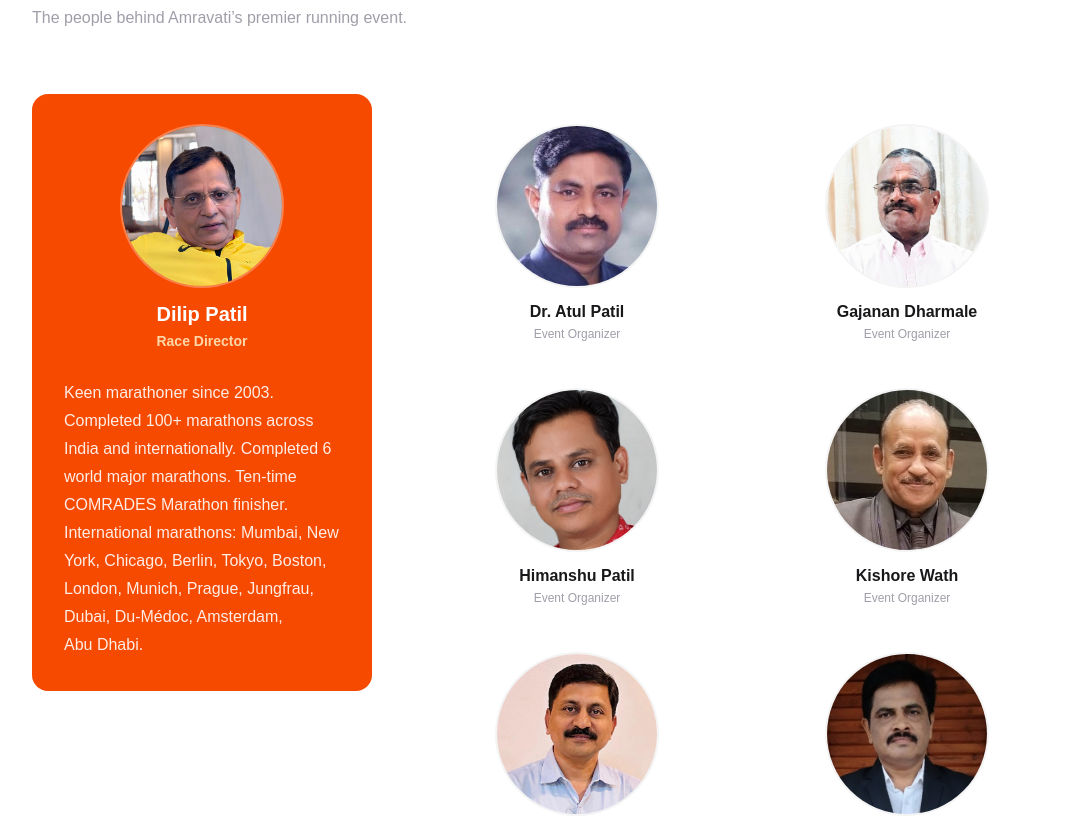
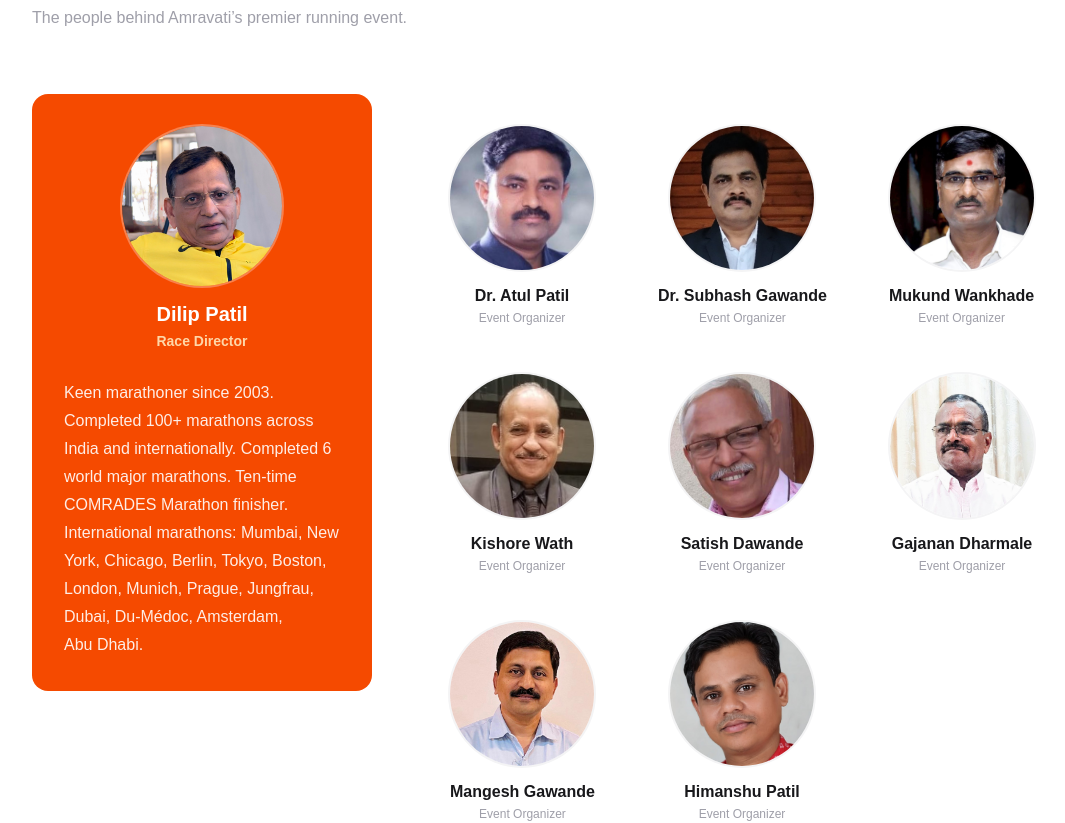
Before and after one commit to shreyas-patil/amt-marathon, a Next.js app: page /contact in a window 1280 px wide. Shown: the part 1860-2683 px from the top of the page, without its empty margins (96-1161 px from the left). Built offline with nearby package versions, Linux system fonts and the light colour scheme; no server answers; a web font is replaced by a local one.

Commit message:
add 2 new organizers, update the organizeres to be a specific list.

```diff
--- a/app/globals.css
+++ b/app/globals.css
@@ -124,3 +124,27 @@ body {
     animation: none;
   }
 }
+
+/* ── Organizer reveal (staggered scroll-in) ── */
+.organizer-reveal {
+  opacity: 0;
+  transform: translateY(18px);
+  will-change: opacity, transform;
+}
+.organizer-reveal.is-in {
+  opacity: 1;
+  transform: none;
+  transition:
+    opacity 0.6s cubic-bezier(0.16, 1, 0.3, 1),
+    transform 0.6s cubic-bezier(0.16, 1, 0.3, 1);
+  transition-delay: calc(var(--i, 0) * 70ms);
+}
+
+@media (prefers-reduced-motion: reduce) {
+  .organizer-reveal,
+  .organizer-reveal.is-in {
+    opacity: 1;
+    transform: none;
+    transition: none;
+  }
+}
--- a/components/ContactSection.tsx
+++ b/components/ContactSection.tsx
@@ -1,5 +1,6 @@
 'use client'
 
+import { useEffect, useRef, useState, type CSSProperties } from 'react'
 import Image from 'next/image'
 import siteData from '@/lib/data'
 import type { Organizer } from '@/lib/types'
@@ -7,6 +8,53 @@ import { trackEvent } from '@/lib/analytics'
 import { SectionTracker } from '@/components/SectionTracker'
 
 const { organizers, site, event, contact } = siteData
+
+type RevealState = 'idle' | 'hidden' | 'in'
+
+// Reveals on scroll, but only as an enhancement: SSR, no-JS, reduced-motion,
+// and environments without IntersectionObserver all render fully visible.
+function useReveal<T extends HTMLElement>() {
+  const ref = useRef<T>(null)
+  const [state, setState] = useState<RevealState>('idle')
+
+  useEffect(() => {
+    const el = ref.current
+    if (
+      !el ||
+      typeof IntersectionObserver === 'undefined' ||
+      window.matchMedia?.('(prefers-reduced-motion: reduce)').matches
+    ) {
+      return
+    }
+
+    setState('hidden')
+    const reveal = () => {
+      setState('in')
+      observer.disconnect()
+      clearTimeout(fallback)
+    }
+    const observer = new IntersectionObserver(
+      ([entry]) => entry.isIntersecting && reveal(),
+      { threshold: 0.15 }
+    )
+    observer.observe(el)
+    // Safety net: never leave the section blank if the observer never fires
+    // (e.g. full-page headless capture below the fold).
+    const fallback = setTimeout(reveal, 1500)
+
+    return () => {
+      observer.disconnect()
+      clearTimeout(fallback)
+    }
+  }, [])
+
+  return { ref, state }
+}
+
+function revealClass(state: RevealState) {
+  if (state === 'idle') return ''
+  return state === 'in' ? 'organizer-reveal is-in' : 'organizer-reveal'
+}
 
 function getInitials(name: string) {
   return name
@@ -133,10 +181,12 @@ const raceCategories = [
 
 function OrganizerTile({ org }: { org: Organizer }) {
   const initials = getInitials(org.name)
+  const avatarBox =
+    'w-28 h-28 sm:w-32 sm:h-32 lg:w-36 lg:h-36 rounded-full overflow-hidden shrink-0 ring-2 ring-zinc-100 transition-[transform,box-shadow] duration-300 ease-[cubic-bezier(0.16,1,0.3,1)] group-hover:ring-orange-500/60 group-hover:scale-[1.04] group-hover:shadow-lg group-hover:shadow-orange-500/15'
   return (
     <div className="flex flex-col items-center gap-4 text-center group">
       {org.avatar ? (
-        <div className="w-40 h-40 rounded-full overflow-hidden shrink-0 ring-2 ring-zinc-100 transition-all duration-300 group-hover:ring-orange-500/60 group-hover:scale-105">
+        <div className={avatarBox}>
           <Image
             src={org.avatar}
             alt={org.name}
@@ -146,14 +196,67 @@ function OrganizerTile({ org }: { org: Organizer }) {
           />
         </div>
       ) : (
-        <div className="w-40 h-40 rounded-full bg-orange-500 flex items-center justify-center shrink-0 ring-2 ring-zinc-100 transition-all duration-300 group-hover:ring-orange-500/60 group-hover:scale-105">
+        <div className={`${avatarBox} bg-orange-500 flex items-center justify-center`}>
           <span className="text-white font-black text-3xl">{initials}</span>
         </div>
       )}
       <div>
-        <p className="text-zinc-900 font-black text-base leading-tight">{org.name}</p>
+        <p className="text-zinc-900 font-black text-base leading-tight transition-colors duration-300 group-hover:text-orange-600">
+          {org.name}
+        </p>
         {org.role && <p className="text-zinc-400 text-xs mt-1 font-medium">{org.role}</p>}
       </div>
+    </div>
+  )
+}
+
+function TeamGrid({ members }: { members: Organizer[] }) {
+  const { ref, state } = useReveal<HTMLDivElement>()
+  return (
+    <div
+      ref={ref}
+      className="grid grid-cols-2 lg:grid-cols-3 gap-x-6 sm:gap-x-8 gap-y-12 justify-items-center content-start pt-8"
+    >
+      {members.map((org, i) => (
+        <div key={org.id} className={revealClass(state)} style={{ '--i': i } as CSSProperties}>
+          <OrganizerTile org={org} />
+        </div>
+      ))}
+    </div>
+  )
+}
+
+function RaceDirectorCard() {
+  const { ref, state } = useReveal<HTMLDivElement>()
+  const dilip = organizers.organizers.find((o) => o.name === 'Dilip Patil')
+  if (!dilip) return null
+  const initials = getInitials(dilip.name)
+  return (
+    <div ref={ref} className={`bg-orange-600 rounded-2xl p-8 ${revealClass(state)}`}>
+      <div className="flex flex-col items-center text-center gap-4 mb-7">
+        {dilip.avatar ? (
+          <div className="w-40 h-40 rounded-full overflow-hidden shrink-0 ring-2 ring-white/30">
+            <Image
+              src={dilip.avatar}
+              alt={dilip.name}
+              width={160}
+              height={160}
+              className="w-full h-full object-cover"
+            />
+          </div>
+        ) : (
+          <div className="w-40 h-40 rounded-full bg-orange-900 flex items-center justify-center shrink-0">
+            <span className="text-white font-black text-3xl">{initials}</span>
+          </div>
+        )}
+        <div>
+          <p className="text-white font-black text-xl leading-tight">{dilip.name}</p>
+          <p className="text-orange-200 font-bold text-sm mt-1">{dilip.role}</p>
+        </div>
+      </div>
+      <p className="text-white/90 text-m leading-relaxed text-pretty" style={{ lineHeight: 1.75 }}>
+        {dilip.bio}
+      </p>
     </div>
   )
 }
@@ -331,51 +434,10 @@ export default function ContactSection() {
 
           <div className="grid lg:grid-cols-[340px_1fr] gap-8 lg:gap-14 items-start">
             {/* Race Director — inverted card for maximum contrast */}
-            {(() => {
-              const dilip = organizers.organizers.find((o) => o.name === 'Dilip Patil')
-              if (!dilip) return null
-              const initials = getInitials(dilip.name)
-              return (
-                <div className="bg-orange-600 rounded-2xl p-8">
-                  <div className="flex flex-col items-center text-center gap-4 mb-7">
-                    {dilip.avatar ? (
-                      <div className="w-40 h-40 rounded-full overflow-hidden shrink-0 ring-2 ring-white/30">
-                        <Image
-                          src={dilip.avatar}
-                          alt={dilip.name}
-                          width={160}
-                          height={160}
-                          className="w-full h-full object-cover"
-                        />
-                      </div>
-                    ) : (
-                      <div className="w-40 h-40 rounded-full bg-orange-900 flex items-center justify-center shrink-0">
-                        <span className="text-white font-black text-3xl">{initials}</span>
-                      </div>
-                    )}
-                    <div>
-                      <p className="text-white font-black text-xl leading-tight">{dilip.name}</p>
-                      <p className="text-orange-200 font-bold text-sm mt-1">{dilip.role}</p>
-                    </div>
-                  </div>
-                  <p
-                    className="text-white/90 text-m leading-relaxed text-pretty"
-                    style={{ lineHeight: 1.75 }}
-                  >
-                    {dilip.bio}
-                  </p>
-                </div>
-              )
-            })()}
+            <RaceDirectorCard />
 
             {/* Rest of the team */}
-            <div className="grid grid-cols-2 gap-x-8 gap-y-12 justify-items-center content-start pt-8">
-              {organizers.organizers
-                .filter((o) => o.name !== 'Dilip Patil')
-                .map((org) => (
-                  <OrganizerTile key={org.id} org={org} />
-                ))}
-            </div>
+            <TeamGrid members={organizers.organizers.filter((o) => o.name !== 'Dilip Patil')} />
           </div>
         </div>
       </section>
--- a/data/organizers.json
+++ b/data/organizers.json
@@ -18,19 +18,19 @@
     },
     {
       "id": 3,
-      "name": "Gajanan Dharmale",
+      "name": "Dr. Subhash Gawande",
       "role": "Event Organizer",
       "title": "Amravati Marathon Association",
       "bio": "",
-      "avatar": "/images/organizers/gjanan.jpg"
+      "avatar": "/images/organizers/subhash.jpg"
     },
     {
       "id": 4,
-      "name": "Himanshu Patil",
+      "name": "Mukund Wankhade",
       "role": "Event Organizer",
       "title": "Amravati Marathon Association",
       "bio": "",
-      "avatar": "/images/organizers/himanshu.jpg"
+      "avatar": "/images/organizers/mukund.jpeg"
     },
     {
       "id": 5,
@@ -42,6 +42,22 @@
     },
     {
       "id": 6,
+      "name": "Satish Dawande",
+      "role": "Event Organizer",
+      "title": "Amravati Marathon Association",
+      "bio": "",
+      "avatar": "/images/organizers/satish.jpeg"
+    },
+    {
+      "id": 7,
+      "name": "Gajanan Dharmale",
+      "role": "Event Organizer",
+      "title": "Amravati Marathon Association",
+      "bio": "",
+      "avatar": "/images/organizers/gjanan.jpg"
+    },
+    {
+      "id": 8,
       "name": "Mangesh Gawande",
       "role": "Event Organizer",
       "title": "Amravati Marathon Association",
@@ -49,12 +65,12 @@
       "avatar": "/images/organizers/mangesh.jpg"
     },
     {
-      "id": 7,
-      "name": "Dr. Subhash Gawande",
+      "id": 9,
+      "name": "Himanshu Patil",
       "role": "Event Organizer",
       "title": "Amravati Marathon Association",
       "bio": "",
-      "avatar": "/images/organizers/subhash.jpg"
+      "avatar": "/images/organizers/himanshu.jpg"
     }
   ]
 }
```
Also changed, not shown: public/images/organizers/mukund.jpeg (added), public/images/organizers/satish.jpeg (added).
